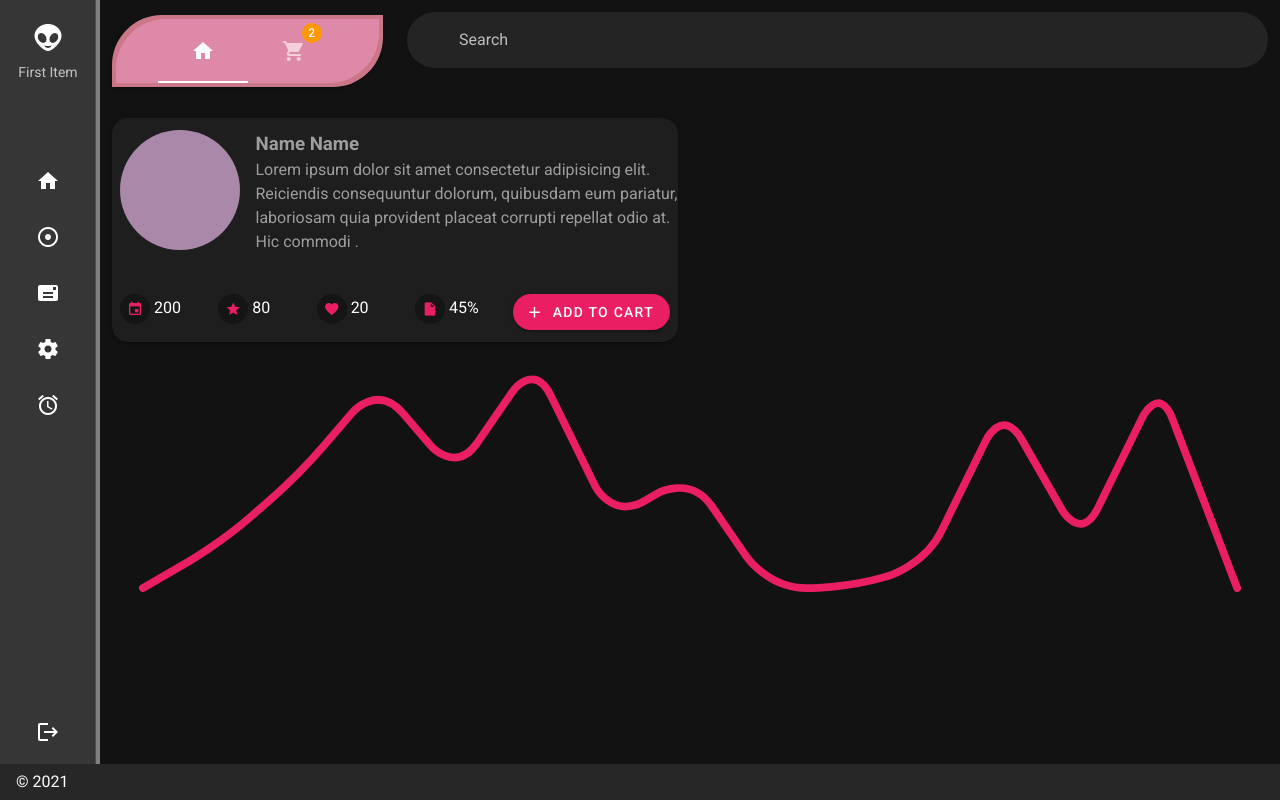
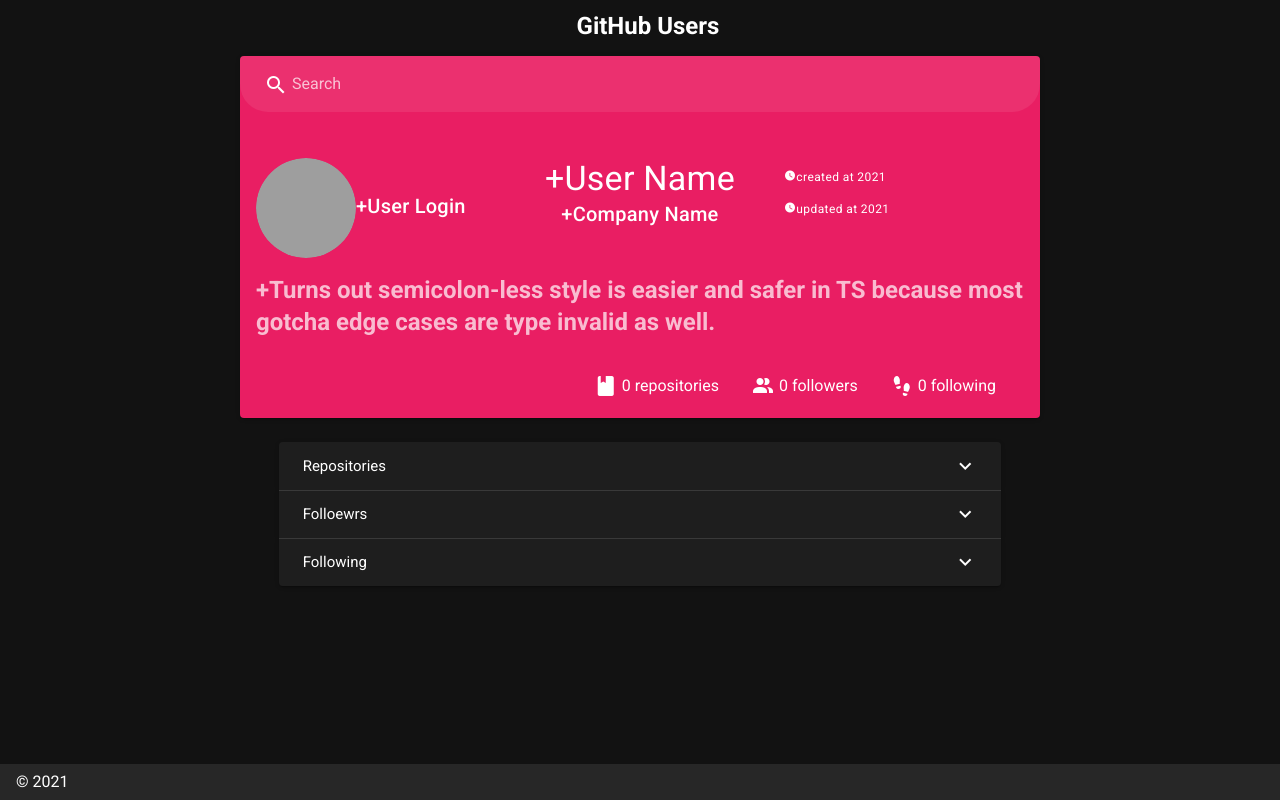
Before and after one commit to DaniloParkour/github-users, a Nuxt app: page / in a window 1280 px wide. Built offline with nearby package versions, Linux system fonts and the light colour scheme; grey boxes are pictures that could not be loaded.

Commit message:
Page implementation

```diff
--- /dev/null
+++ b/model/UserDTO.ts
@@ -0,0 +1,18 @@
+export default class UserDTO {
+	avatar_url: String = "";
+  login: String = "";
+  name: String = "";
+  company: String = "";
+  bio: String = "";
+  email: String = "";
+  twitter_username: String = "";
+  blog: String = "";
+  public_repo: Number = 0;
+  followers: Number = 0;
+  following: Number = 0;
+  created_at: String = "";
+  updated_at: String = "";
+  repo_url: String = "";
+  followers_url: String = "";
+  following_url: String = "";
+}
--- a/pages/index.vue
+++ b/pages/index.vue
@@ -1,117 +1,131 @@
 <template>
   <v-container fluid>
-    <NavigateBar />
-    <v-row justify="left" align="center">
-      <v-col cols="3">
-        <v-card class="mb-2 pa-1 twoRoundedVertices" color="#CC7788">
-          <v-toolbar color="#DF89A8" dark flat>
-            <v-tabs align-with-title>
-              <v-tabs-slider color="white"></v-tabs-slider>
-              <v-tab>
-                <v-btn dark icon>
-                  <v-icon>mdi-home</v-icon>
-                </v-btn>
-              </v-tab>
-              <v-tab>
-                <v-btn dark icon>
-                  <v-badge content="2" color="orange">
-                    <v-icon>mdi-cart</v-icon>
-                  </v-badge>
-                </v-btn>
-              </v-tab>
-            </v-tabs>
-          </v-toolbar>
+    <v-row justify="center" align="top">
+      <h2 class="ml-4 mt-2">GitHub Users</h2>
+    </v-row>
+    <v-row justify="center" align="top">
+      <v-col cols="8">
+        <v-card
+          class="mx-auto"
+          color="pink"
+          dark
+          max-width="800"
+        >
+          <v-text-field label="Search" prepend-inner-icon="mdi-magnify" filled rounded />
+          <v-card-title>
+            <v-row>
+              <v-col cols="4">
+                <v-avatar height="5em" width="5em">
+                  <img
+                    :src="avatar_url || 'https://cdn.vuetifyjs.com/images/john.jpg'"
+                    :alt="user.name || '+User Name'"
+                  >
+                </v-avatar>
+                <span class="text-h6 font-bold">{{user.login || '+User Login'}}</span>
+              </v-col>
+              <v-col cols="4">
+                <div class="flex-column" justify="left" align="center" style="margin: 0 auto">
+                  <div class="text-h4 font-bold"> {{user.name || '+User Name'}} </div>
+                  <div class="text-h6"> {{user.company || '+Company Name'}} </div>
+                </div>
+              </v-col>
+              <v-col cols="4">
+                <v-row no-gutters dense>
+                  <v-col cols="12">
+                    <v-icon dense class="caption">
+                      mdi-clock
+                    </v-icon>
+                    <span class="caption">{{'created at ' + (user.created_at || '2021')}}</span>
+                  </v-col>
+                  <v-col cols="12">
+                    <v-icon dense class="caption">
+                      mdi-clock
+                    </v-icon>
+                    <span class="caption">{{'updated at ' + (user.updated_at || '2021')}}</span>
+                  </v-col>
+                </v-row>
+              </v-col>
+            </v-row>
+          </v-card-title>
+
+          <v-card-text class="text-h5 font-weight-bold">
+            {{
+              user.bio || '+Turns out semicolon-less style is easier and safer in TS because most gotcha edge cases are type invalid as well.'
+            }}
+          </v-card-text>
+
+          <v-card-actions>
+            <v-list-item class="grow">
+              <v-row
+                align="center"
+                justify="end"
+              >
+                <v-icon class="mr-1">
+                  mdi-book
+                </v-icon>
+                <span class="subheading mr-8">{{(user.public_repo || 0) + ' repositories'}}</span>
+                <v-icon class="mr-1">
+                  mdi-account-multiple
+                </v-icon>
+                <span class="subheading mr-8">{{(user.followers || 0) + ' followers'}}</span>
+                <v-icon class="mr-1">
+                  mdi-shoe-print
+                </v-icon>
+                <span class="subheading mr-8">{{(user.following || 0) + ' following'}}</span>
+              </v-row>
+            </v-list-item>
+          </v-card-actions>
         </v-card>
       </v-col>
-      <v-col cols="9">
-         <v-text-field label="Search" prepend-inner-icon="mdi-search" filled rounded color="#DF89A8"></v-text-field>
+    </v-row>
+    <v-row justify="center" align="top">
+      <v-col cols="7">
+        <v-expansion-panels>
+          <v-expansion-panel>
+            <v-expansion-panel-header>Repositories</v-expansion-panel-header>
+            <v-expansion-panel-content>
+              <div v-for="n in 3" :key="n">
+                [BIND-DATA]: List public repositories - {{n}}
+              </div>
+              </v-expansion-panel-content>
+          </v-expansion-panel>
+          <v-expansion-panel>
+            <v-expansion-panel-header>Folloewrs</v-expansion-panel-header>
+            <v-expansion-panel-content>
+              <div  v-for="n in 2" :key="n">
+                [BIND-DATA]: List folloewrs - {{n}}
+              </div>
+              </v-expansion-panel-content>
+          </v-expansion-panel>
+          <v-expansion-panel>
+            <v-expansion-panel-header>Following</v-expansion-panel-header>
+            <v-expansion-panel-content>
+              <div  v-for="n in 1" :key="n">
+                [BIND-DATA]: List Following - {{n}}
+              </div>
+              </v-expansion-panel-content>
+          </v-expansion-panel>
+        </v-expansion-panels>
       </v-col>
     </v-row>
-    <v-row>
-      <v-col cols="6">
-        <v-card class="rounded-xl mt-2">
-            <v-row>
-              <v-col cols="3" align="left">
-                <v-avatar size="120" tile color="#AA88AA" class="rounded-circle ml-2" />
-              </v-col>
-              <v-col cols="9" class="px-2">
-                <h3 class="grey--text">Name Name</h3>
-                <p class="grey--text">Lorem ipsum dolor sit amet consectetur adipisicing elit. Reiciendis consequuntur dolorum,
-                      quibusdam eum pariatur, laboriosam quia provident placeat corrupti repellat odio at.
-                       Hic commodi .
-                </p>
-              </v-col>
-            </v-row>
-            <v-row>
-              <v-col cols="2">
-                <v-avatar color="#151515" size="30" class="ml-2">
-                  <v-icon small color="pink">mdi-calendar</v-icon>
-                </v-avatar>
-                200
-              </v-col>
-              <v-col cols="2">
-                <v-avatar color="#151515" size="30" class="ml-2">
-                  <v-icon small color="pink">mdi-star</v-icon>
-                </v-avatar>
-                80
-              </v-col>
-              <v-col cols="2">
-                <v-avatar color="#151515" size="30" class="ml-2">
-                  <v-icon small color="pink">mdi-heart</v-icon>
-                </v-avatar>
-                20
-              </v-col>
-              <v-col cols="2">
-                <v-avatar color="#151515" size="30" class="ml-2">
-                  <v-icon small color="pink">mdi-file</v-icon>
-                </v-avatar>
-                45%
-              </v-col>
-              <v-col cols="4" align="end">
-                <v-btn rounded color="pink" class="mr-2"><v-icon left>mdi-plus</v-icon>Add to cart</v-btn>
-              </v-col>
-            </v-row>
-          </v-card>
-      </v-col>
-    </v-row>
-    <!-- --------------------------------------------------------------------------------------------------------------------- -->
-    <template>
-      <v-sparkline
-        :value="value"
-        color="pink"
-        :smooth="radius || false"
-        :padding="padding"
-        :line-width="width"
-        :stroke-linecap="lineCap"
-        :fill="fill"
-        :type="type"
-        :auto-line-width="autoLineWidth"
-        auto-draw
-      />
-    </template>
   </v-container>
 </template>
 
-<script>
-export default {
+<script lang="ts">
+import Vue from 'vue'
+import UserDTO from '~/model/UserDTO';
+export default Vue.extend({
   name: 'IndexPage',
   data: () => ({
-    width: 2,
-    radius: 10,
-    padding: 8,
-    lineCap: 'round',
-    value: [0, 2, 5, 9, 5, 10, 3, 5, 0, 0, 1, 8, 2, 9, 0],
-    fill: false,
-    type: 'trend',
-    autoLineWidth: false,
+    user: {} as UserDTO,
+    reposList: null,
+    followersList: null,
+    followingList: null,
   })
-}
+})
 </script>
 
 <style scoped>
-.twoRoundedVertices {
-  border-radius: 50px 0px 50px 0px !important;
-}
 .border {
   border: 2px solid white !important;
 }
--- /dev/null
+++ b/pages/page_example.vue
@@ -0,0 +1,118 @@
+<template>
+  <v-container fluid>
+    <NavigateBar />
+    <v-row justify="left" align="center">
+      <v-col cols="3">
+        <v-card class="mb-2 pa-1 twoRoundedVertices" color="#CC7788">
+          <v-toolbar color="#DF89A8" dark flat>
+            <v-tabs align-with-title>
+              <v-tabs-slider color="white"></v-tabs-slider>
+              <v-tab>
+                <v-btn dark icon>
+                  <v-icon>mdi-home</v-icon>
+                </v-btn>
+              </v-tab>
+              <v-tab>
+                <v-btn dark icon>
+                  <v-badge content="2" color="orange">
+                    <v-icon>mdi-cart</v-icon>
+                  </v-badge>
+                </v-btn>
+              </v-tab>
+            </v-tabs>
+          </v-toolbar>
+        </v-card>
+      </v-col>
+      <v-col cols="9">
+         <v-text-field label="Search" prepend-inner-icon="mdi-search" filled rounded color="#DF89A8"></v-text-field>
+      </v-col>
+    </v-row>
+    <v-row>
+      <v-col cols="6">
+        <v-card class="rounded-xl mt-2">
+            <v-row>
+              <v-col cols="3" align="left">
+                <v-avatar size="120" tile color="#AA88AA" class="rounded-circle ml-2" />
+              </v-col>
+              <v-col cols="9" class="px-2">
+                <h3 class="grey--text">Name Name</h3>
+                <p class="grey--text">Lorem ipsum dolor sit amet consectetur adipisicing elit. Reiciendis consequuntur dolorum,
+                      quibusdam eum pariatur, laboriosam quia provident placeat corrupti repellat odio at.
+                       Hic commodi .
+                </p>
+              </v-col>
+            </v-row>
+            <v-row>
+              <v-col cols="2">
+                <v-avatar color="#151515" size="30" class="ml-2">
+                  <v-icon small color="pink">mdi-calendar</v-icon>
+                </v-avatar>
+                200
+              </v-col>
+              <v-col cols="2">
+                <v-avatar color="#151515" size="30" class="ml-2">
+                  <v-icon small color="pink">mdi-star</v-icon>
+                </v-avatar>
+                80
+              </v-col>
+              <v-col cols="2">
+                <v-avatar color="#151515" size="30" class="ml-2">
+                  <v-icon small color="pink">mdi-heart</v-icon>
+                </v-avatar>
+                20
+              </v-col>
+              <v-col cols="2">
+                <v-avatar color="#151515" size="30" class="ml-2">
+                  <v-icon small color="pink">mdi-file</v-icon>
+                </v-avatar>
+                45%
+              </v-col>
+              <v-col cols="4" align="end">
+                <v-btn rounded color="pink" class="mr-2"><v-icon left>mdi-plus</v-icon>Add to cart</v-btn>
+              </v-col>
+            </v-row>
+          </v-card>
+      </v-col>
+    </v-row>
+    <!-- --------------------------------------------------------------------------------------------------------------------- -->
+    <template>
+      <v-sparkline
+        :value="value"
+        color="pink"
+        :smooth="radius || false"
+        :padding="padding"
+        :line-width="width"
+        :stroke-linecap="lineCap"
+        :fill="fill"
+        :type="type"
+        :auto-line-width="autoLineWidth"
+        auto-draw
+      />
+    </template>
+  </v-container>
+</template>
+
+<script>
+export default {
+  name: 'IndexPage',
+  data: () => ({
+    width: 2,
+    radius: 10,
+    padding: 8,
+    lineCap: 'round',
+    value: [0, 2, 5, 9, 5, 10, 3, 5, 0, 0, 1, 8, 2, 9, 0],
+    fill: false,
+    type: 'trend',
+    autoLineWidth: false,
+  })
+}
+</script>
+
+<style scoped>
+.twoRoundedVertices {
+  border-radius: 50px 0px 50px 0px !important;
+}
+.border {
+  border: 2px solid white !important;
+}
+</style>
```
